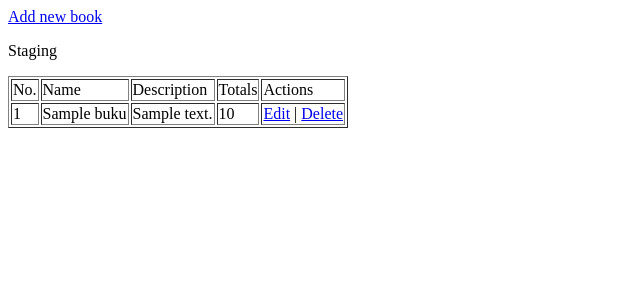
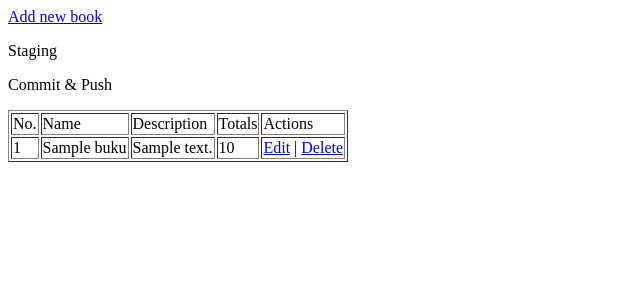
Before and after one commit to syifafifah/belajar_phpnative, a PHP site: page / in a window 1280 px wide. Shown: the top 300 px of the page, without its empty margins (0-640 px from the left). Run offline with PHP 8.4, Linux system fonts and the light colour scheme; tables that the repository leaves empty or names only in its code hold one stand-in row (values such as "Sample post").

Commit message:
Add title

```diff
--- a/index.php
+++ b/index.php
@@ -15,6 +15,7 @@ $result = mysqli_query($mysqli, "select * from buku");
 <body>
 	<a href="add.php">Add new book</a>
 	<p>Staging</p>
+	<p>Commit & Push</p>
 	<table border="1">
 		<tr>
 			<td>No.</td>
```
